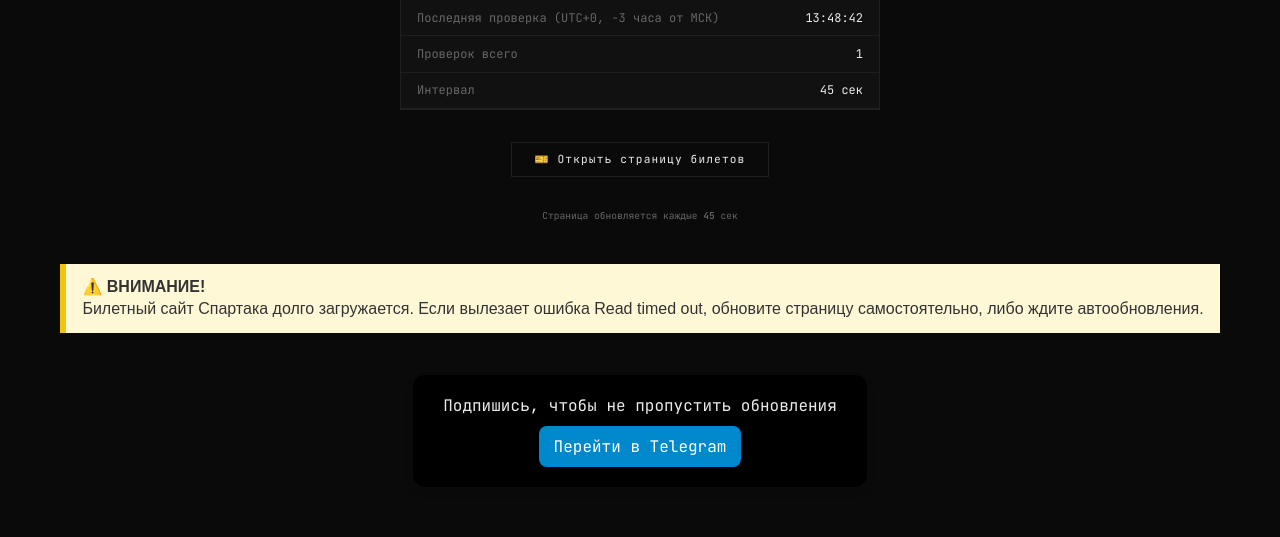
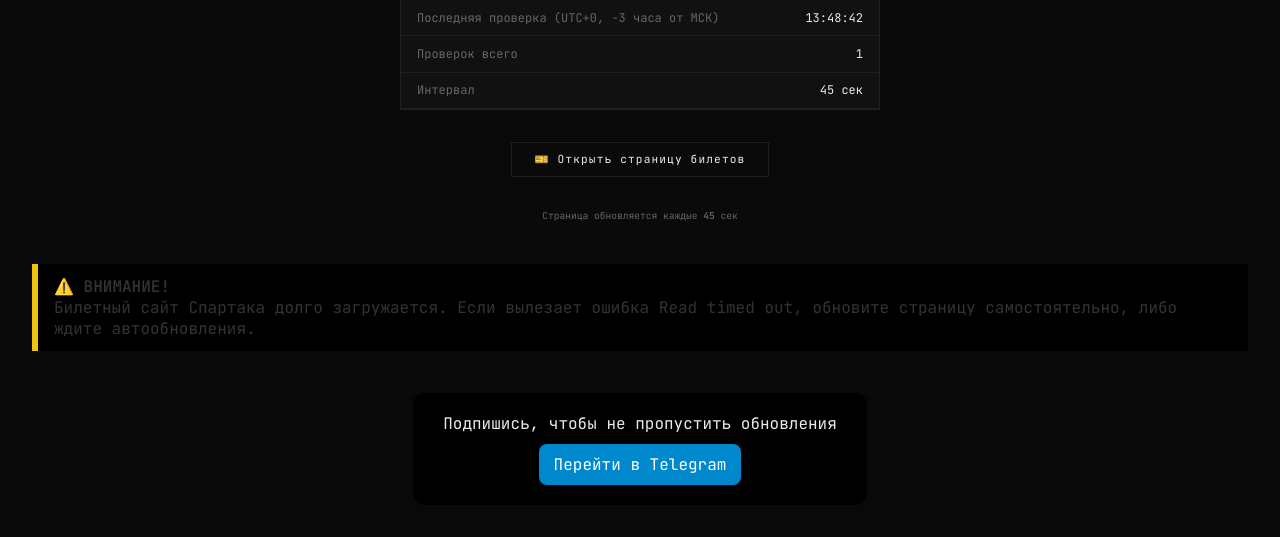
Before and after one commit to vaqqqz/cska-tickets, a Flask app: page / in a window 1280 px wide. Shown: the part 437-974 px from the top of the page. Before the commit the page ends 904 px from the top, so only its background shows below. Run offline with Flask 3, Linux system fonts and the light colour scheme.

Commit message:
Update style.css

```diff
--- a/static/style.css
+++ b/static/style.css
@@ -198,10 +198,8 @@ body {
 
 .warning-box {
     border-left: 6px solid #f1c40f;
-    background-color: #fff8d6;
+    background-color: black;
     padding: 12px 16px;
     margin: 10px 0;
     color: #333;
-    font-family: Arial, sans-serif;
-    line-height: 1.4;
   }
```
